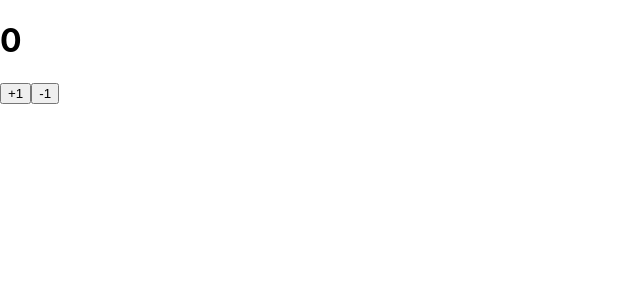
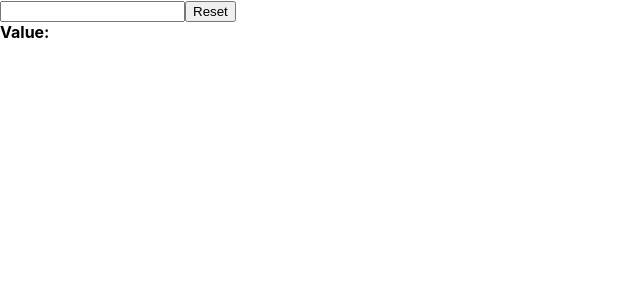
Before and after one commit to simonkim1/React.js, a React (Create React App) app in the folder example/: page / in a window 1280 px wide. Shown: the top 300 px of the page, without its empty margins (0-640 px from the left). Built offline with nearby package versions, Linux system fonts and the light colour scheme.

Commit message:
React_input 상태 관리하기

```diff
--- a/example/src/components/App.js
+++ b/example/src/components/App.js
@@ -1,8 +1,9 @@
 import React from 'react';
 // import Hello from './Hello'
 // import Wrapper from './Wrapper';
-import Counter from './Counter';
+// import Counter from './Counter';
 import './App.css'
+import InputSample from './InputSample';
 
 function App() {
   // const name = "react";
@@ -29,7 +30,9 @@
         <Hello isSpecial />
       </Wrapper> */}
 
-      <Counter />
+      {/* <Counter /> */}
+
+      <InputSample />
     </>
   );
 };
--- /dev/null
+++ b/example/src/components/InputSample.js
@@ -0,0 +1,25 @@
+import React, { useState } from 'react';
+
+function InputSample() {
+    const [text, setText] = useState('');
+
+    const onChange = (e) => {
+        setText(e.target.value);
+    };
+
+    const onReset = () => {
+        setText('');
+    };
+
+    return (
+        <div>
+            <input onChange={onChange} value={text} />
+            <button onClick={onReset}>Reset</button>
+            <div>
+                <b>Value: {text}</b>
+            </div>
+        </div>
+    );
+}
+
+export default InputSample;
```
